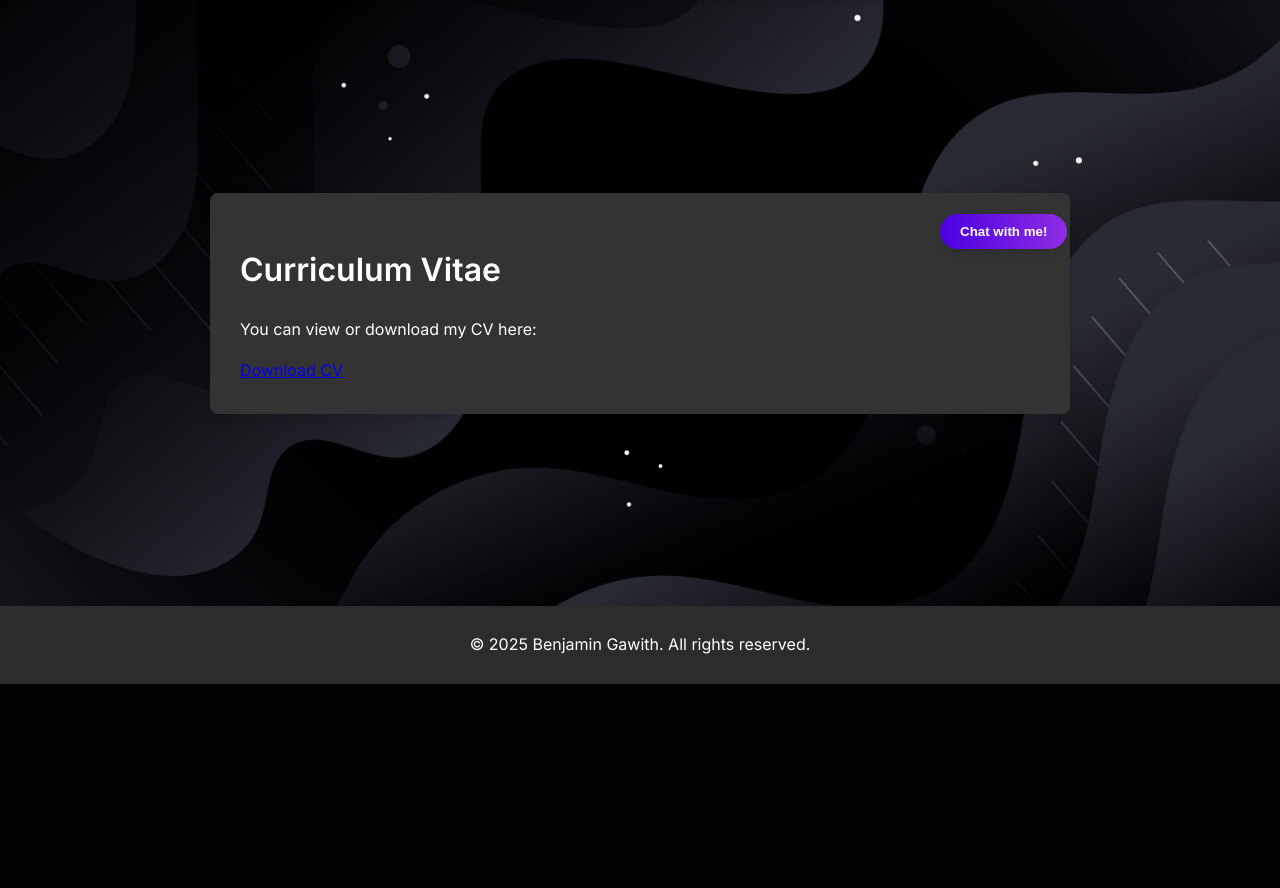
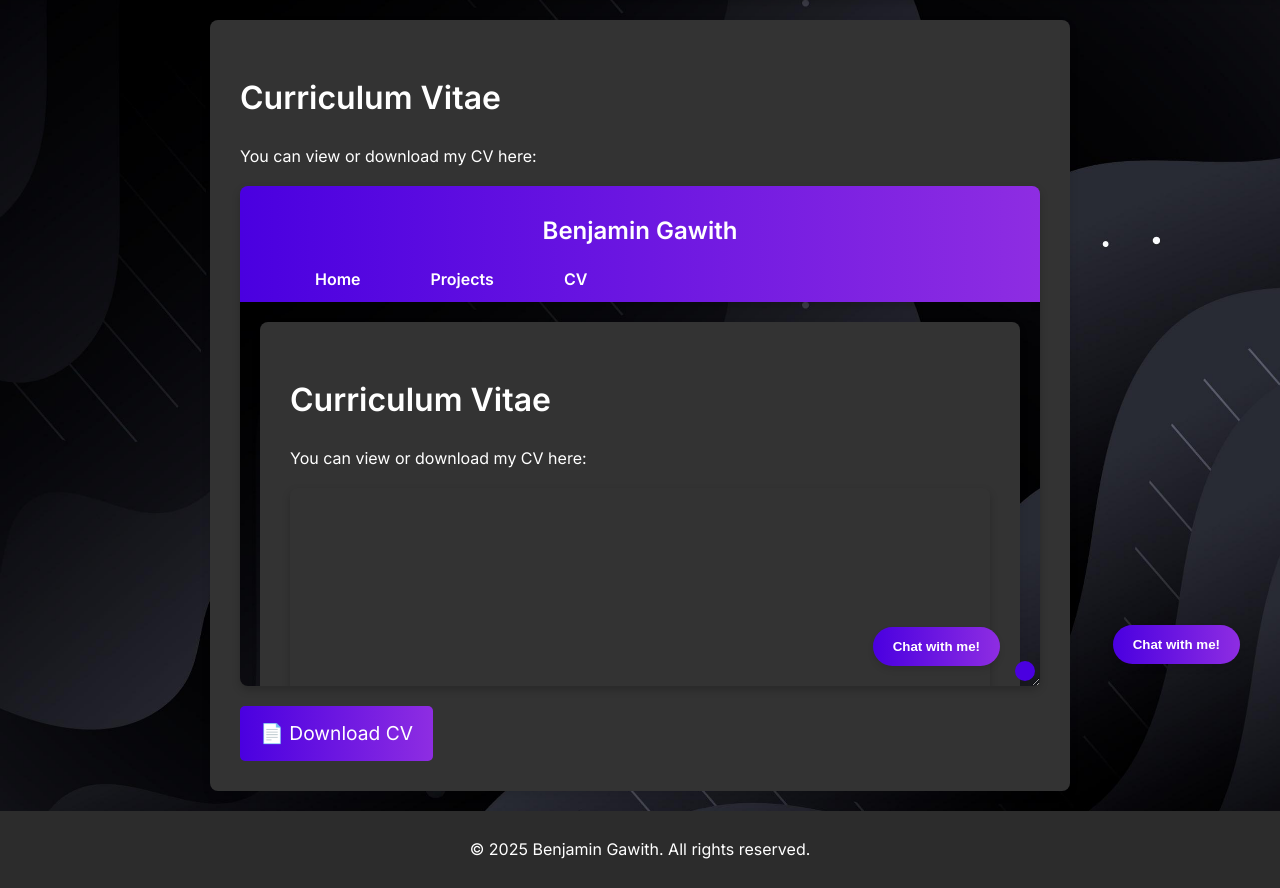
Before and after one commit to bengawith/bg_web, a Flask app: page /cv in a window 1280 px wide. Shown: the part 116-1004 px from the top of the page. Before the commit the page ends 800 px from the top, so only its background shows below. Run offline with Flask 3, Linux system fonts and the light colour scheme; parts of the project's set-up code (start-up, migrations or seed data) failed here and were passed over.

Commit message:
app1 update

```diff
--- a/templates/base.html
+++ b/templates/base.html
@@ -100,16 +100,20 @@
         /* Chatbot Styling */
         #chatbot {
             position: fixed;
-            bottom: 35px;
+            bottom: 20px;
             right: 40px;
             z-index: 1000;
+            display: flex;
+            flex-direction: column;
+            align-items: flex-end;
         }
 
+        /* Chat Button */
         #chat-button {
             background: linear-gradient(to right, #4a00e0, #8e2de2);
             color: white;
             border: none;
-            padding: 10px 20px;
+            padding: 12px 20px;
             border-radius: 50px;
             box-shadow: 0 4px 6px rgba(0, 0, 0, 0.1);
             cursor: pointer;
@@ -122,8 +126,9 @@
             box-shadow: 0 6px 12px rgba(0, 0, 0, 0.2);
         }
 
+        /* Chat Window */
         #chat-window {
-            display: flex;
+            display: none;
             flex-direction: column;
             background: white;
             width: 300px;
@@ -131,15 +136,22 @@
             border-radius: 16px;
             box-shadow: 0 4px 8px rgba(0, 0, 0, 0.2);
             overflow: hidden;
+            position: absolute;
+            bottom: 60px; /* Now above the chat button */
+            right: 0;
+            transition: transform 0.3s ease-in-out, opacity 0.3s;
             transform: scale(0);
+            opacity: 0;
             transform-origin: bottom right;
-            transition: transform 0.3s ease;
         }
 
         #chat-window.open {
+            display: flex;
             transform: scale(1);
+            opacity: 1;
         }
 
+        /* Chat Header */
         #chat-header {
             background: linear-gradient(to right, #4a00e0, #8e2de2);
             color: white;
@@ -151,37 +163,39 @@
             align-items: center;
         }
 
+        /* Chat Messages */
         #chat-messages {
             flex: 1;
             padding: 10px;
             overflow-y: auto;
             scrollbar-color: #3c3c3c;
-            background: linear-gradient(to bottom, rgb(75, 75, 75), rgb(25, 25, 25));
-            color: #ffff;
+            background: #2c2c2c;
+            color: white;
         }
 
+        /* Chat Input */
         #chat-input {
-            border: #2c2c2c;
+            border: none;
             background: #2c2c2c;
-            color: #ffff;
+            color: white;
             padding: 10px;
             font-size: 1em;
-            width: calc(100% - 60px); /* Adjusted for send button */
+            width: calc(100% - 60px);
         }
 
+        /* Send Message Button */
         #send-message {
             background: linear-gradient(to right, #4a00e0, #8e2de2);
             color: white;
             border: none;
             padding: 10px;
-            font-weight: bold;
             cursor: pointer;
-            transition: background 0.3s;
         }
 
         #send-message:hover {
             background: linear-gradient(to right, #8e2de2, #4a00e0);
         }
+
     </style>
 </head>
 <body>
--- a/templates/cv.html
+++ b/templates/cv.html
@@ -5,5 +5,92 @@
 {% block content %}
 <h1>Curriculum Vitae</h1>
 <p>You can view or download my CV here:</p>
-<a href="{{ url_for('download_cv') }}" class="button">Download CV</a>
+
+<!-- CV View Container -->
+<div class="cv-container">
+    <iframe id="cv-frame" src="{{ url_for('view_cv') }}" class="cv-frame"></iframe>
+    <div id="resize-handle"></div>
+</div>
+
+<!-- CV Download Button -->
+<a href="{{ url_for('download_cv') }}" class="cv-button">📄 Download CV</a>
+
+<style>
+    .cv-container {
+        position: relative;
+        width: 100%;
+        max-width: 800px;
+        min-width: 300px;
+        height: 500px;
+        min-height: 300px;
+        border-radius: 8px;
+        box-shadow: 0 4px 8px rgba(0, 0, 0, 0.2);
+        overflow: hidden;
+        resize: both;
+    }
+
+    .cv-frame {
+        width: 100%;
+        height: 100%;
+        border: none;
+    }
+
+    /* Resize Handle */
+    #resize-handle {
+        position: absolute;
+        bottom: 5px;
+        right: 5px;
+        width: 20px;
+        height: 20px;
+        background: #4a00e0;
+        border-radius: 50%;
+        cursor: nwse-resize;
+    }
+
+    .cv-button {
+        display: inline-block;
+        background: linear-gradient(to right, #4a00e0, #8e2de2);
+        color: white;
+        padding: 12px 20px;
+        font-size: 1.2rem;
+        border-radius: 5px;
+        text-decoration: none;
+        text-align: center;
+        transition: all 0.3s;
+        margin-top: 20px;
+    }
+
+    .cv-button:hover {
+        background: linear-gradient(to right, #8e2de2, #4a00e0);
+        transform: scale(1.05);
+        box-shadow: 0 4px 8px rgba(0, 0, 0, 0.2);
+    }
+</style>
+
+<script>
+    const cvContainer = document.querySelector(".cv-container");
+    const resizeHandle = document.getElementById("resize-handle");
+
+    let isResizing = false;
+
+    resizeHandle.addEventListener("mousedown", function (e) {
+        isResizing = true;
+        document.addEventListener("mousemove", resize);
+        document.addEventListener("mouseup", stopResize);
+    });
+
+    function resize(e) {
+        if (isResizing) {
+            cvContainer.style.width = e.clientX - cvContainer.offsetLeft + "px";
+            cvContainer.style.height = e.clientY - cvContainer.offsetTop + "px";
+        }
+    }
+
+    function stopResize() {
+        isResizing = false;
+        document.removeEventListener("mousemove", resize);
+        document.removeEventListener("mouseup", stopResize);
+    }
+</script>
+
 {% endblock %}
```
Also changed, not shown: app1.py (added, +151 -0 lines), templates/project_files.html (added, +105 -0 lines), templates/projects.html (+42 -5 lines), templates/view_file.html (added, +30 -0 lines).
